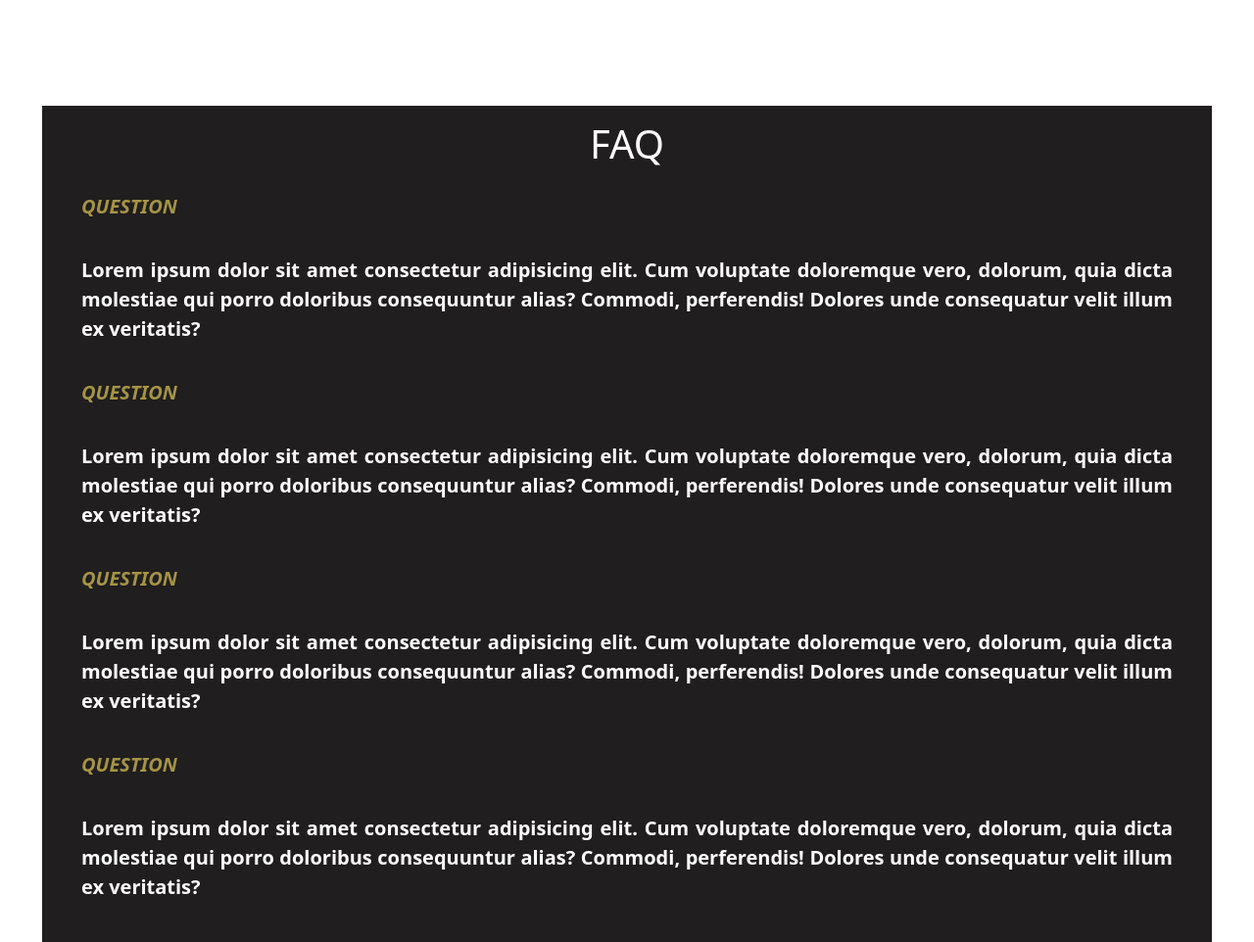
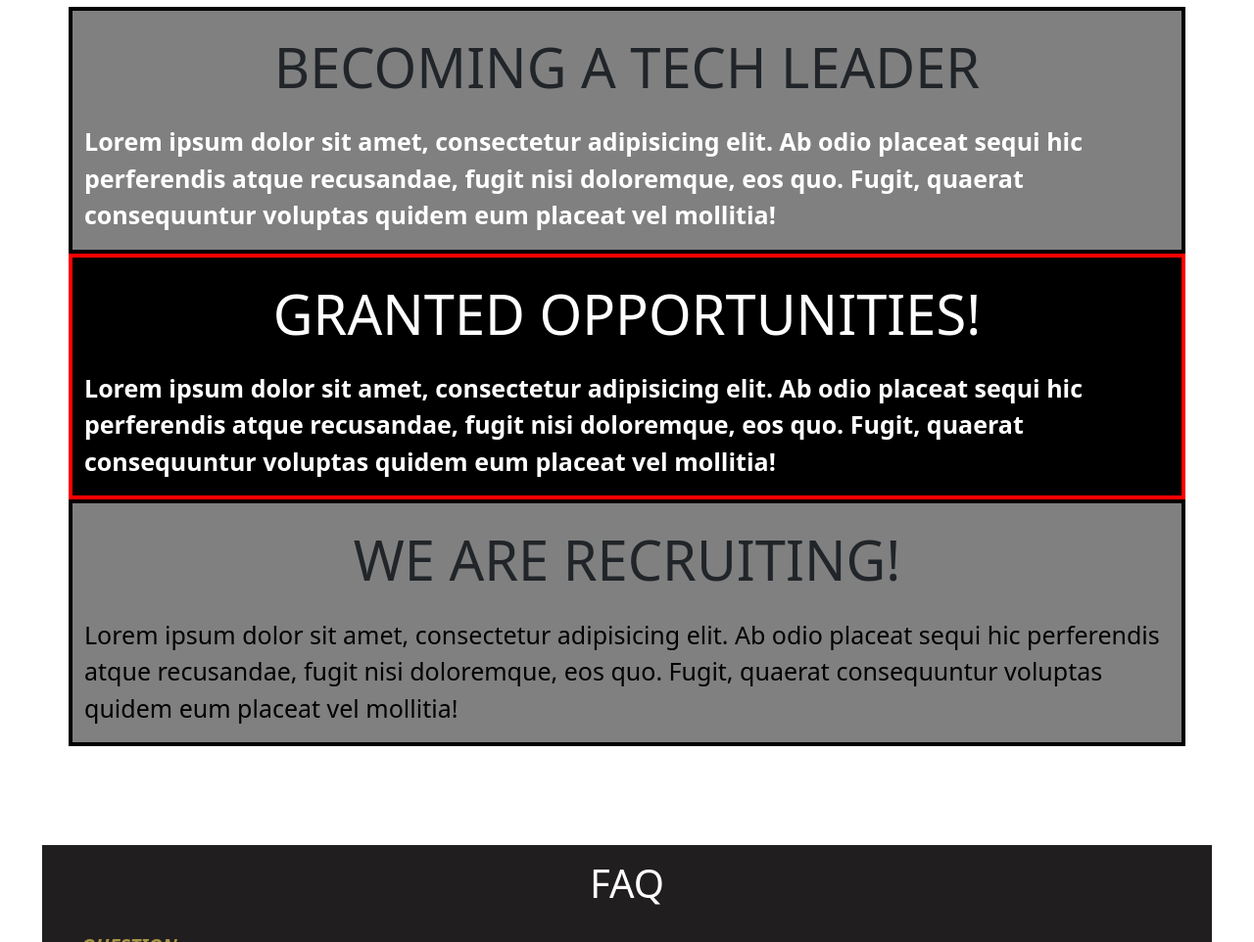
Before and after one commit to leandrojl/htmlProject, a website: page index.html in a window 1280 px wide. Shown: the part 3340-4302 px from the top of the page at 98% size. Drawn offline with nearby package versions, Linux system fonts and the light colour scheme.

Commit message:
Implementing SASS examples

```diff
--- a/index.html
+++ b/index.html
@@ -323,7 +323,50 @@
     </div>
     -->
 
+        <div class="container border_black background-gray-container">
+            <div class="row">
+                <div class="col-md-12 col-xs-12">
+                    <h3 class="text-center display-4 m-4">BECOMING A TECH LEADER</h3>
+                </div>
+            </div>
 
+            <div class="row ">
+                <div class="col-md-12 col-xs-12">
+                    <p class="important-p ">Lorem ipsum dolor sit amet, consectetur adipisicing elit. Ab odio placeat sequi hic perferendis atque recusandae, fugit nisi doloremque, eos quo. Fugit, quaerat consequuntur voluptas quidem eum placeat vel mollitia!</p>
+                </div>
+            </div>
+
+        </div>
+
+        <div class="container border_red background-black-container">
+            <div class="row">
+                <div class="col-md-12 col-xs-12">
+                    <h3 class="text-center display-4 text-white m-4">GRANTED OPPORTUNITIES!</h3>
+                </div>
+            </div>
+
+            <div class="row ">
+                <div class="col-md-12 col-xs-12">
+                    <p class="important-p ">Lorem ipsum dolor sit amet, consectetur adipisicing elit. Ab odio placeat sequi hic perferendis atque recusandae, fugit nisi doloremque, eos quo. Fugit, quaerat consequuntur voluptas quidem eum placeat vel mollitia!</p>
+                </div>
+            </div>
+
+        </div>
+
+        <div class="container border_black background-gray-container">
+            <div class="row">
+                <div class="col-md-12 col-xs-12">
+                    <h3 class="text-center display-4 text-black m-4">WE ARE RECRUITING!</h3>
+                </div>
+            </div>
+
+            <div class="row ">
+                <div class="col-md-12 col-xs-12">
+                    <p class="important-black-text ">Lorem ipsum dolor sit amet, consectetur adipisicing elit. Ab odio placeat sequi hic perferendis atque recusandae, fugit nisi doloremque, eos quo. Fugit, quaerat consequuntur voluptas quidem eum placeat vel mollitia!</p>
+                </div>
+            </div>
+
+        </div>
 
 
 
--- a/scss/_colores.scss
+++ b/scss/_colores.scss
@@ -1,2 +1,3 @@
 $main-color: white;
 $paragraph-color: red;
+$black: black;
--- a/scss/_functions.scss
+++ b/scss/_functions.scss
@@ -4,12 +4,28 @@
     list-style: none;
 }
 
-@mixin important-text {
-    color: red;
+
+@mixin important-white-text {
+    color: white;
     font-size: 25px;
     font-weight: bold;
-    border: 1px solid blue;
+
 }
 @mixin bordered($color, $width) {
     border: $width solid $color;
+}
+@mixin sizes($width, $height) {
+    height: $height;
+    width: $width;
+ }
+@mixin horizontal-list {
+    @include reset-list;
+
+    li {
+      display: inline-block;
+      margin: {
+        left: -2px;
+        right: 2em;
+      }
+    }
   }
--- a/scss/style.scss
+++ b/scss/style.scss
@@ -45,11 +45,43 @@
 
 
 .important-p {
-    @include important-text;
+    @include important-white-text;
+
+
+}
+.important-black-text{
+    @if $black{
+        color: $black;
+        font-size: 25px;
+    } @else{
+        color: white;
+    }
+}
+.background-gray{
+    background-color: gray;
+
+
+}
+.background-gray-container{
+    @extend .background-gray;
+
+
+}
+.background-black{
+    background-color: black;
+
+
+}
+.background-black-container{
+    @extend .background-black;
+
 
 }
 .border_black{
-    @include bordered(black, 3px);
+    @include bordered(black, 4px);
+}
+.border_red{
+    @include bordered(red, 4px);
 }
 
 
@@ -585,7 +617,7 @@ margin: 20px;
 @media only screen and (max-width: 768px){
     body{
         background-color: rgb(160, 157, 158);
-        color: rgb(199, 191, 116);
+        color: black;
     }
     nav{
         display: flex;
```
Also changed, not shown: css/style.css.
